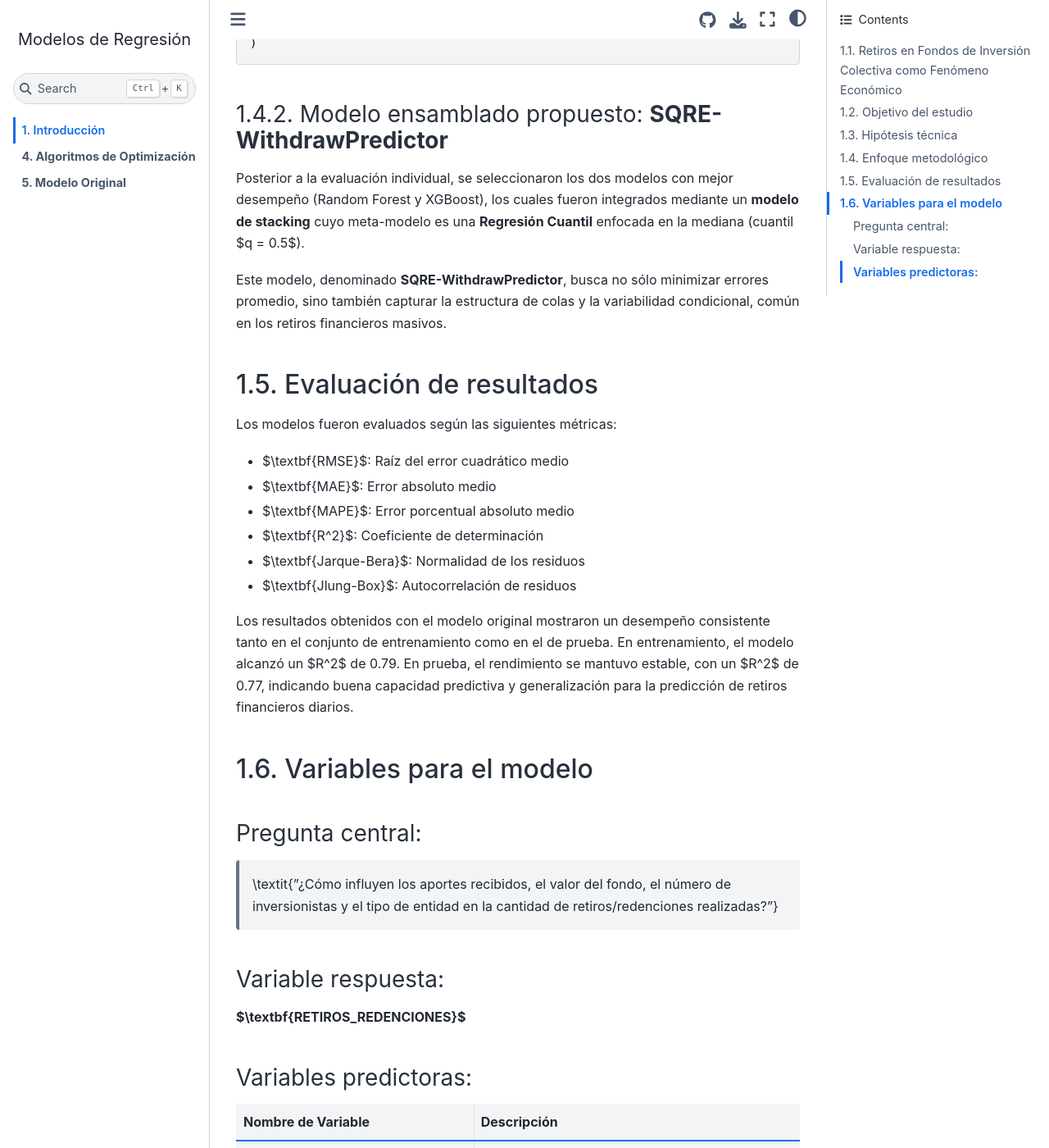
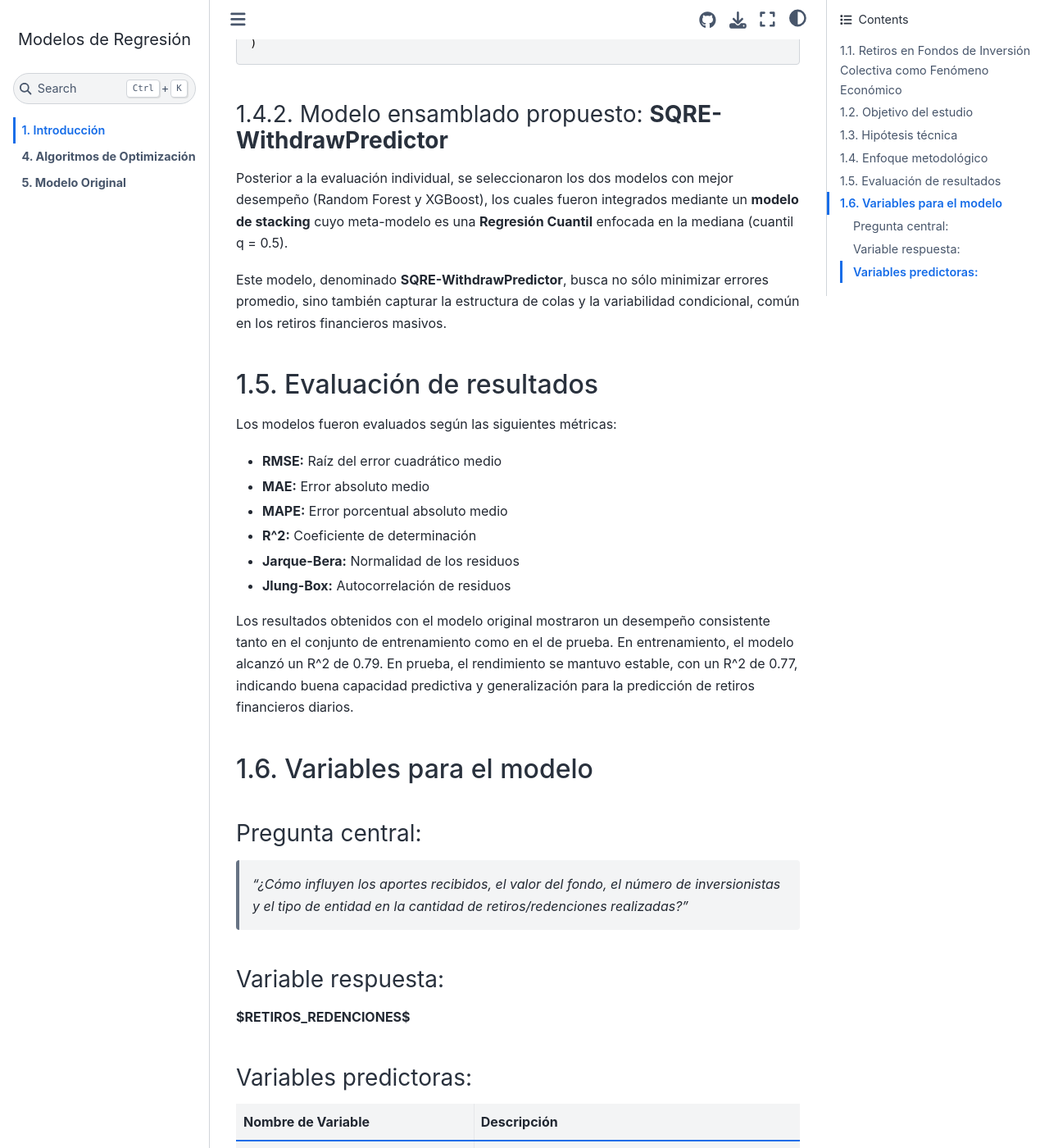
Before and after one commit to TawnyVTC/book, a Jupyter Book: the page built from intro.md, in a window 1280 px wide and 1400 px high, scrolled down 2254 px. Shown: the whole window at 82% size. Built offline with Jupyter Book 1.0.4 settings and Sphinx 7.4.7 and the Sphinx Book theme 1.1.4, drawn with Linux system fonts in a browser that asks for light colours; pages that are not in the unit, such as notebooks, are missing from menus; some of the changed text lies outside the part shown.

Commit message:
modified:   intro.md

````diff
--- a/intro.md
+++ b/intro.md
@@ -38,7 +38,7 @@ Para mejorar el rendimiento y la precisión, se incorporaron técnicas de **opti
 * En el caso de XGBoost, se empleó el método de construcción de árboles **`hist`**, que acelera la búsqueda de divisiones, y se incorporó **early stopping** para evitar sobreajuste mediante detención temprana del entrenamiento.
 * Random Forest fue optimizado mediante ajuste del número de árboles, la profundidad máxima y la selección de características por división.
 
-Cada modelo fue ajustado utilizando una **búsqueda aleatoria de hiperparámetros (`RandomizedSearchCV`)** con validación cruzada (\$k = 3\$), priorizando la métrica \$R^2\$ como criterio de evaluación.
+Cada modelo fue ajustado utilizando una **búsqueda aleatoria de hiperparámetros (`RandomizedSearchCV`)** con validación cruzada k = 3, priorizando la métrica \$R^2\$ como criterio de evaluación.
 
 ```python
 # Fragmento clave del entrenamiento
@@ -62,7 +62,7 @@ search = RandomizedSearchCV(
 
 ### 1.4.2. Modelo ensamblado propuesto: **SQRE-WithdrawPredictor**
 
-Posterior a la evaluación individual, se seleccionaron los dos modelos con mejor desempeño (Random Forest y XGBoost), los cuales fueron integrados mediante un **modelo de stacking** cuyo meta-modelo es una **Regresión Cuantil** enfocada en la mediana (cuantil \$q = 0.5\$).
+Posterior a la evaluación individual, se seleccionaron los dos modelos con mejor desempeño (Random Forest y XGBoost), los cuales fueron integrados mediante un **modelo de stacking** cuyo meta-modelo es una **Regresión Cuantil** enfocada en la mediana (cuantil q = 0.5).
 
 Este modelo, denominado **SQRE-WithdrawPredictor**, busca no sólo minimizar errores promedio, sino también capturar la estructura de colas y la variabilidad condicional, común en los retiros financieros masivos.
 
@@ -70,16 +70,16 @@ Este modelo, denominado **SQRE-WithdrawPredictor**, busca no sólo minimizar err
 
 Los modelos fueron evaluados según las siguientes métricas:
 
-* \$\textbf{RMSE}\$: Raíz del error cuadrático medio
-* \$\textbf{MAE}\$: Error absoluto medio
-* \$\textbf{MAPE}\$: Error porcentual absoluto medio
-* \$\textbf{R^2}\$: Coeficiente de determinación
-* \$\textbf{Jarque-Bera}\$: Normalidad de los residuos
-* \$\textbf{Jlung-Box}\$: Autocorrelación de residuos
+* **RMSE:** Raíz del error cuadrático medio
+* **MAE:** Error absoluto medio
+* **MAPE:** Error porcentual absoluto medio
+* **R^2:** Coeficiente de determinación
+* **Jarque-Bera:** Normalidad de los residuos
+* **Jlung-Box:** Autocorrelación de residuos
 
 
 
-Los resultados obtenidos con el modelo original mostraron un desempeño consistente tanto en el conjunto de entrenamiento como en el de prueba. En entrenamiento, el modelo alcanzó un \$R^2\$ de 0.79. En prueba, el rendimiento se mantuvo estable, con un \$R^2\$ de 0.77, indicando buena capacidad predictiva y generalización para la predicción de retiros financieros diarios.
+Los resultados obtenidos con el modelo original mostraron un desempeño consistente tanto en el conjunto de entrenamiento como en el de prueba. En entrenamiento, el modelo alcanzó un R^2 de 0.79. En prueba, el rendimiento se mantuvo estable, con un R^2 de 0.77, indicando buena capacidad predictiva y generalización para la predicción de retiros financieros diarios.
 
 
 
@@ -87,11 +87,11 @@ Los resultados obtenidos con el modelo original mostraron un desempeño consiste
 
 ### Pregunta central:
 
-> \textit{"¿Cómo influyen los aportes recibidos, el valor del fondo, el número de inversionistas y el tipo de entidad en la cantidad de retiros/redenciones realizadas?"}
+> *"¿Cómo influyen los aportes recibidos, el valor del fondo, el número de inversionistas y el tipo de entidad en la cantidad de retiros/redenciones realizadas?"*
 
 ### Variable respuesta:
 
-**\$\textbf{RETIROS\_REDENCIONES}\$**
+**\$RETIROS\_REDENCIONES\$**
 
 ### Variables predictoras:
 
````
Also changed, not shown: other parts of intro.md (+1 -1 lines).
